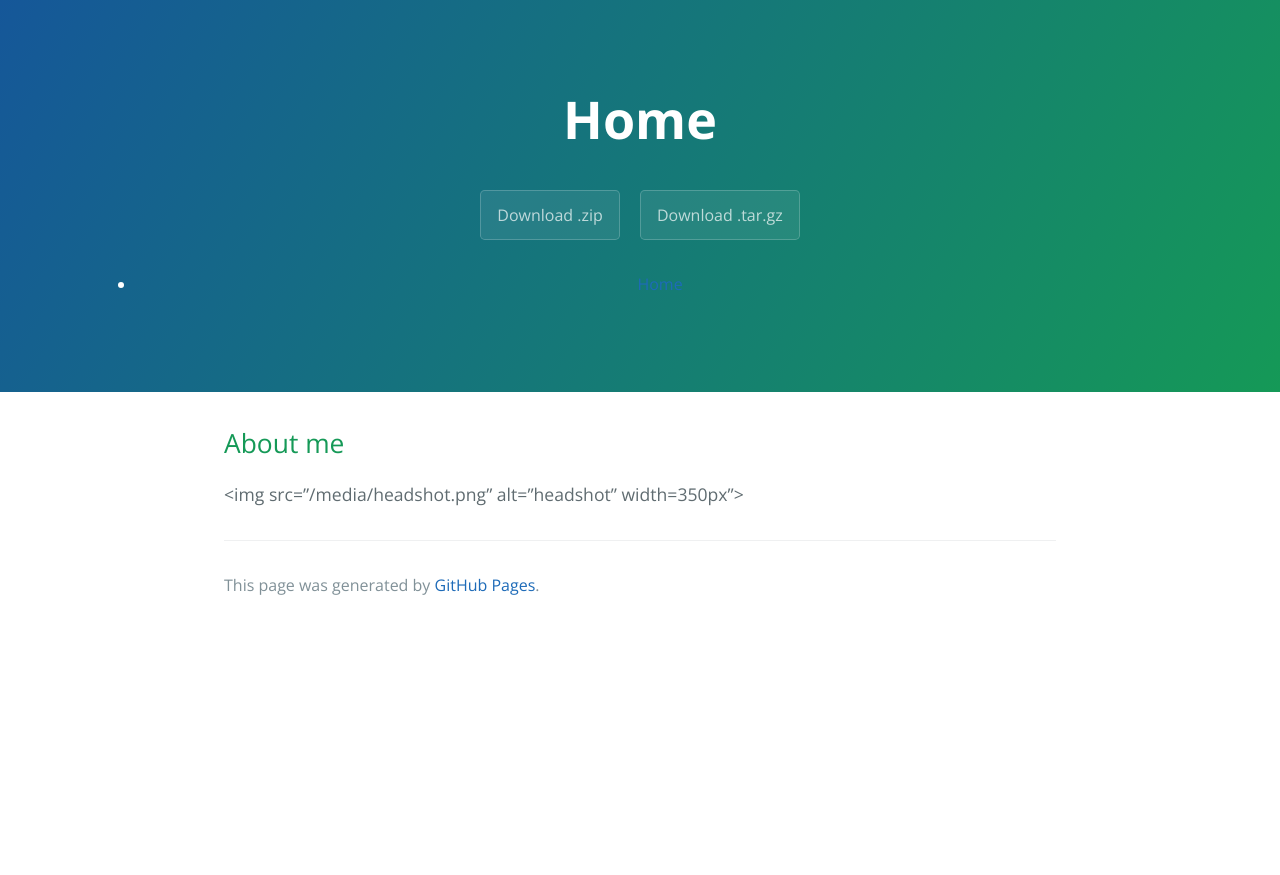
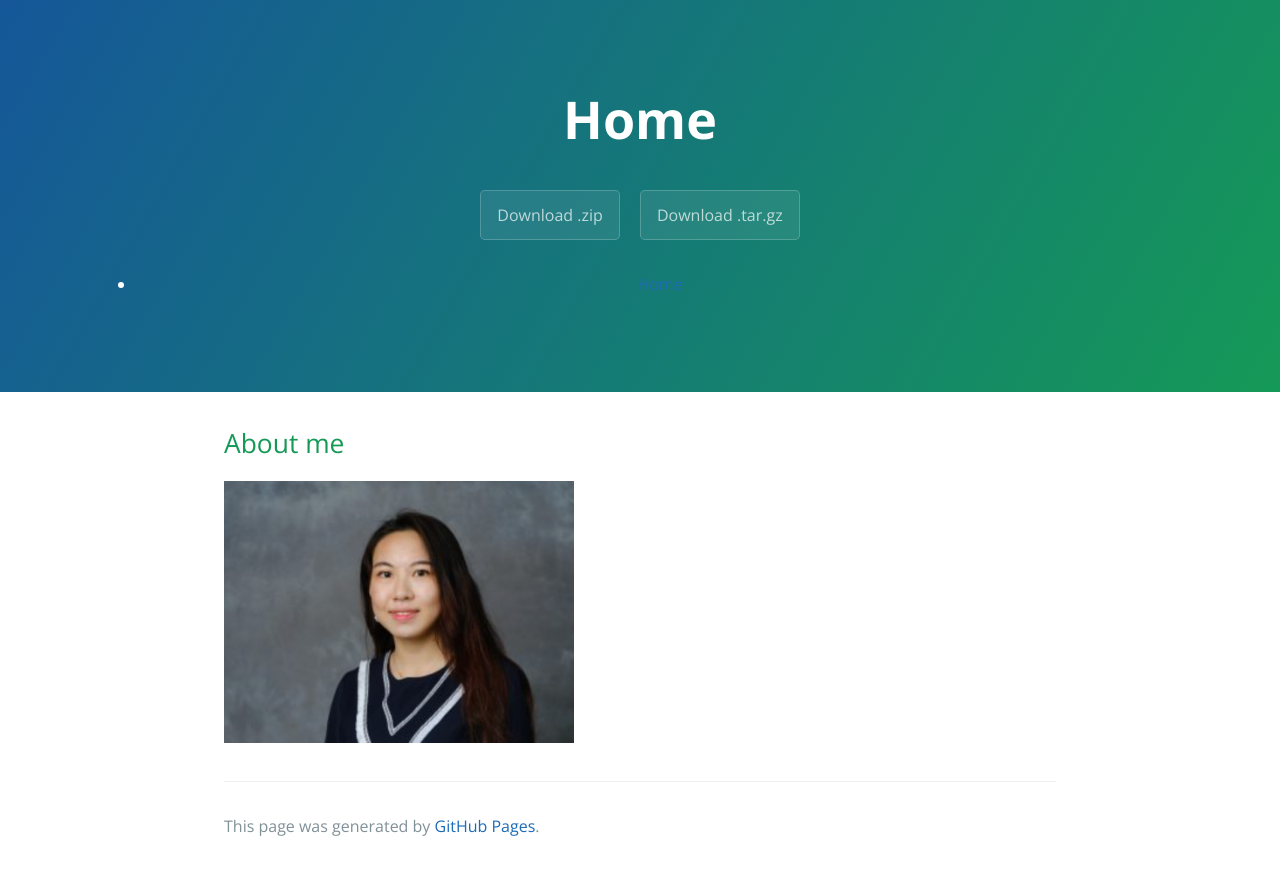
Before and after one commit to EmmaGao0920/EmmaGao0920.github.io, a Jekyll site: the page built from index.md, in a window 1280 px wide. Shown: the top 875 px of the page. Built offline with Jekyll 4.4.1, drawn with Linux system fonts in a browser that asks for light colours; the repository's description, which GitHub fills in, is left out.

Commit message:
Update index.md

```diff
--- a/index.md
+++ b/index.md
@@ -5,4 +5,4 @@ navigation_weight: 1
 ---
 
 ## About me
-<img src="/media/headshot.png" alt="headshot" width=350px">
+<img src="/media/headshot.png" alt="headshot" width=350px>
```
